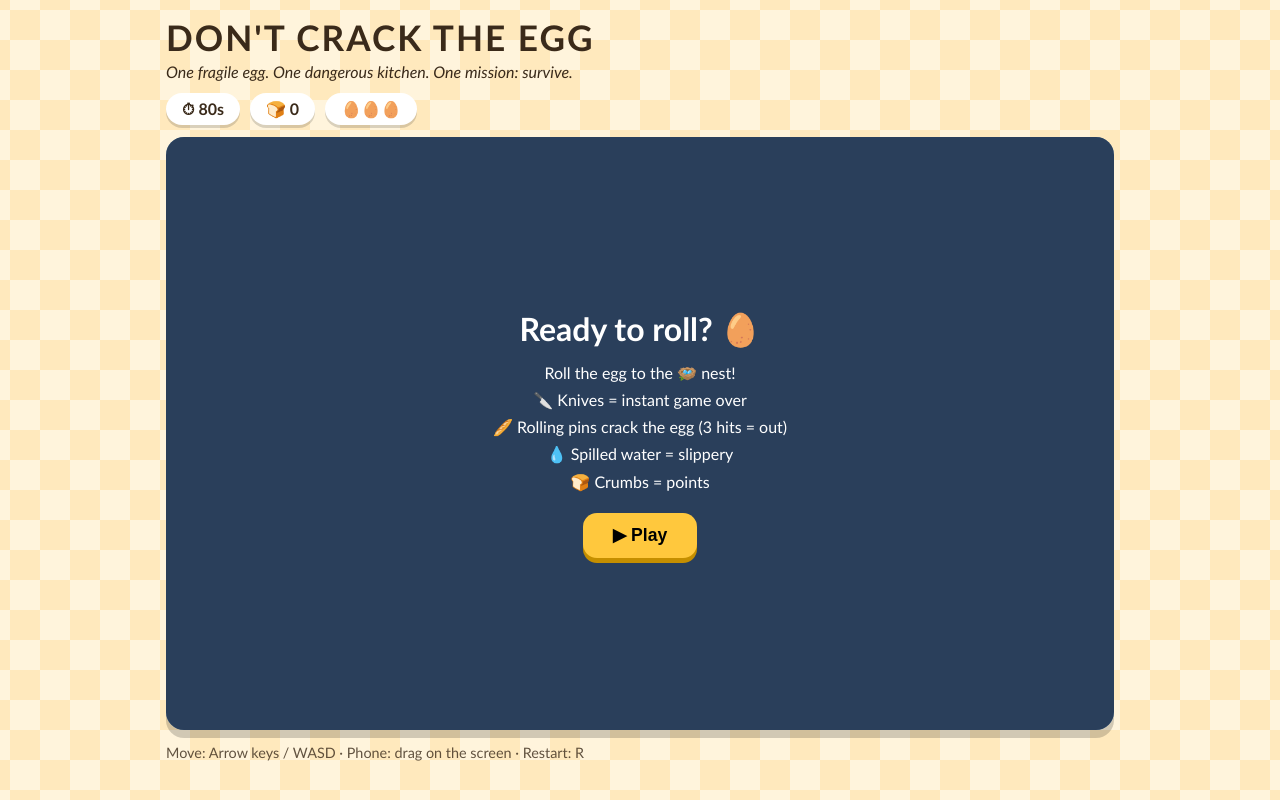
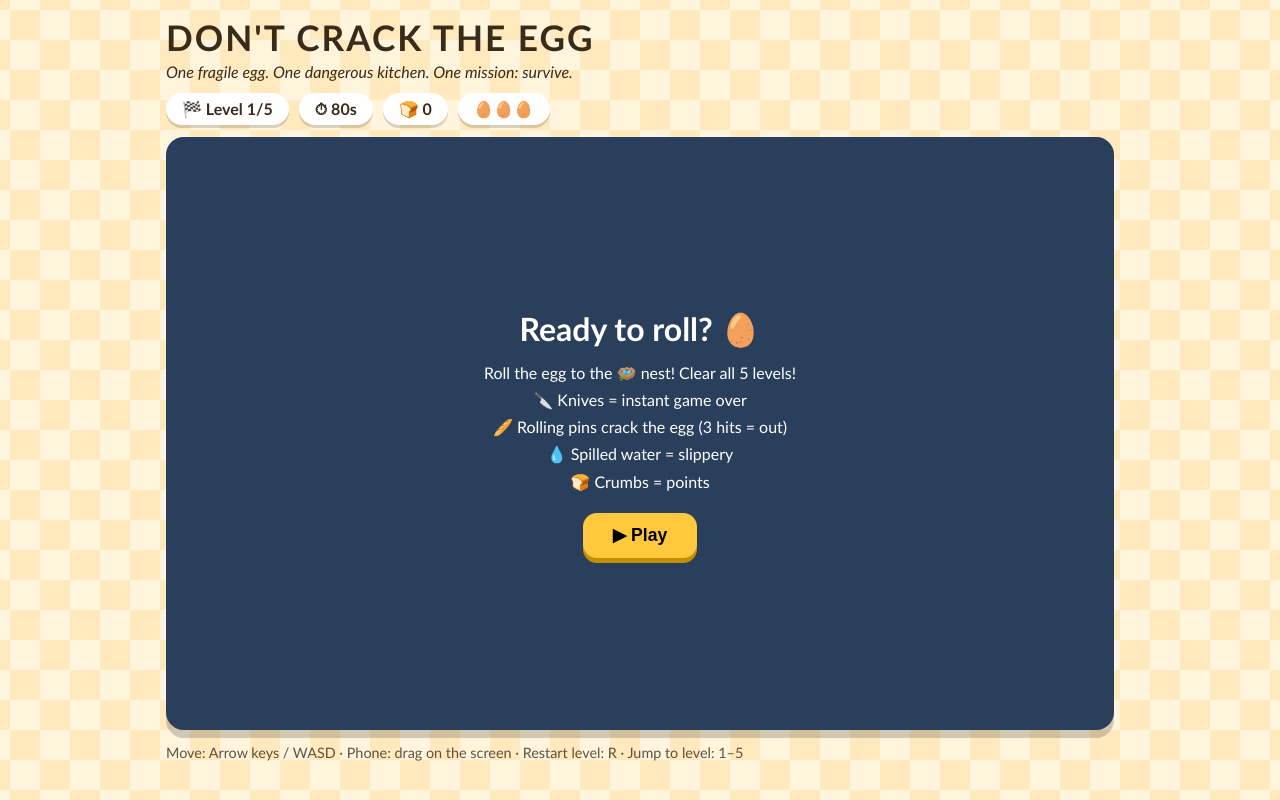
Before and after one commit to ellich-i/Dont-Crack-The-Egg-0, a plain HTML site: page index.html in a window 1280 px wide. Drawn offline with Linux system fonts and the light colour scheme.

Commit message:
Update game instructions and HUD information

```diff
--- a/index.html
+++ b/index.html
@@ -11,8 +11,9 @@
     <h1>DON'T CRACK THE EGG</h1>
     <p class="tagline">One fragile egg. One dangerous kitchen. One mission: survive.</p>
 
-    <!-- Top bar: timer, score, lives -->
+    <!-- Top bar: level, timer, score, lives -->
     <div class="hud">
+      <div class="chip">🏁 Level <span id="level">1</span>/5</div>
       <div class="chip">⏱ <span id="time">80</span>s</div>
       <div class="chip">🍞 <span id="score">0</span></div>
       <div class="chip" id="hearts">🥚🥚🥚</div>
@@ -26,7 +27,7 @@
       <div id="overlay" class="overlay">
         <h2 id="ovTitle">Ready to roll? 🥚</h2>
         <p id="ovText">
-          Roll the egg to the 🪺 nest!<br>
+          Roll the egg to the 🪺 nest! Clear all 5 levels!<br>
           🔪 Knives = instant game over<br>
           🥖 Rolling pins crack the egg (3 hits = out)<br>
           💧 Spilled water = slippery<br>
@@ -36,7 +37,7 @@
       </div>
     </div>
 
-    <p class="help">Move: Arrow keys / WASD · Phone: drag on the screen · Restart: R</p>
+    <p class="help">Move: Arrow keys / WASD · Phone: drag on the screen · Restart level: R · Jump to level: 1–5</p>
   </main>
 
   <script src="script.js"></script>
```
